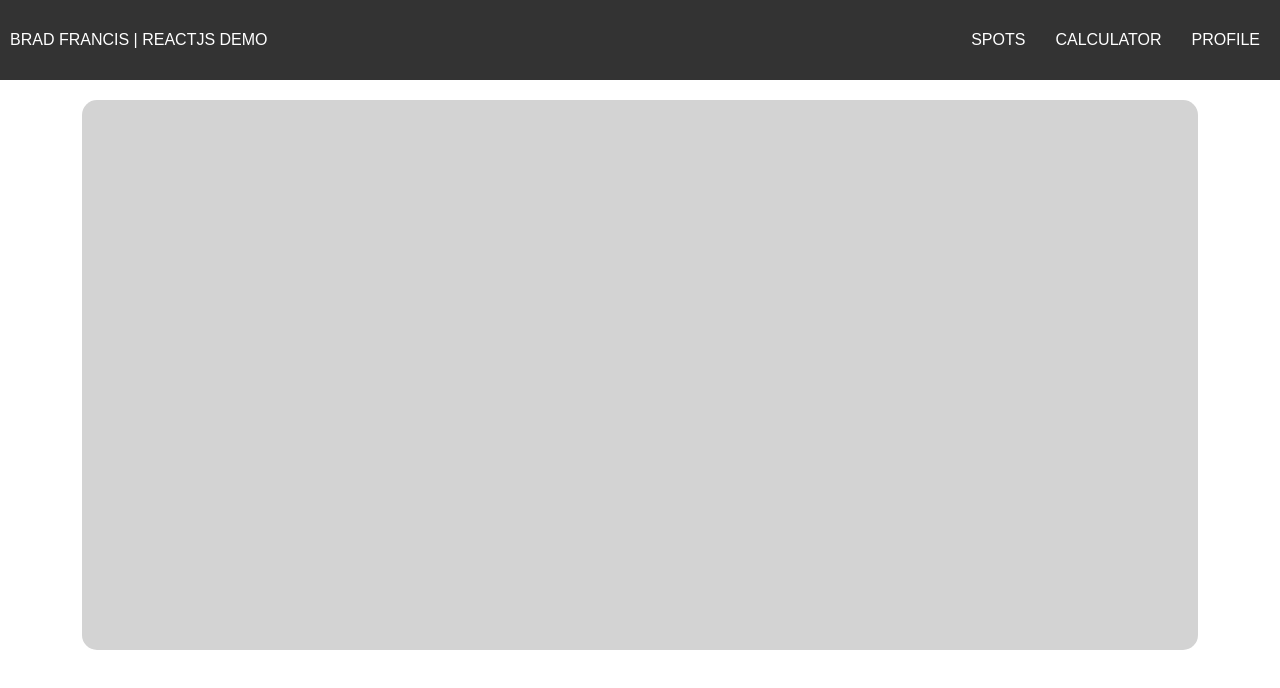
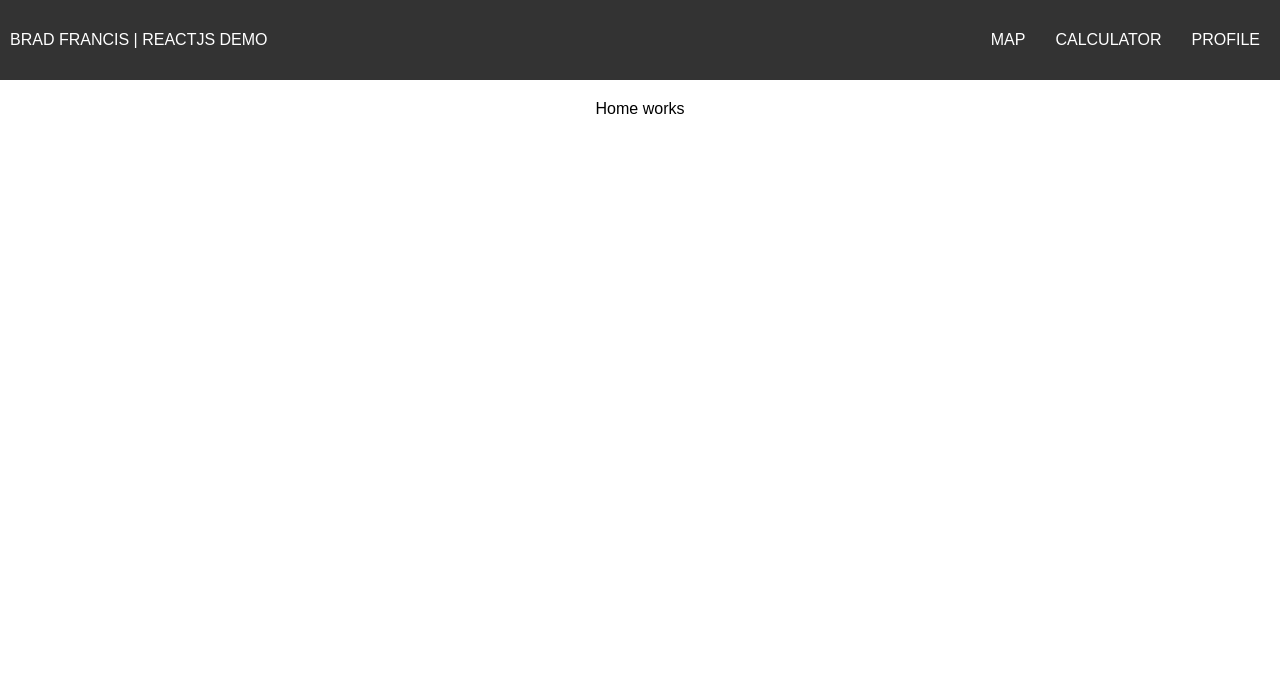
Before and after one commit to francisb1996/react-demo, a React (Create React App) app in the folder demo/: page / in a window 1280 px wide. Shown: the top 688 px of the page. Built offline with nearby package versions, Linux system fonts and the light colour scheme.

Commit message:
basic routing

```diff
--- a/demo/src/App.js
+++ b/demo/src/App.js
@@ -1,7 +1,7 @@
 import React, { Component } from 'react';
 import './App.css';
-import {Map} from './map/Map.js';
 import {Nav} from './nav/Nav.js';
+import {Router} from './router/Router';
 
 class App extends Component {
   render() {
@@ -9,7 +9,7 @@ class App extends Component {
       <div className="App">
         <Nav />
         <div className="router-container">
-          <Map name="Demo" />
+          <Router />
         </div>
       </div>
     );
--- /dev/null
+++ b/demo/src/home/Home.js
@@ -0,0 +1,9 @@
+import React, {Component} from 'react';
+
+export class Home extends Component {
+    render() {
+        return (
+            <div>Home works</div>
+        )
+    }
+}
--- a/demo/src/index.js
+++ b/demo/src/index.js
@@ -3,6 +3,10 @@ import ReactDOM from 'react-dom';
 import './index.css';
 import App from './App';
 import registerServiceWorker from './registerServiceWorker';
+import {BrowserRouter} from 'react-router-dom';
 
-ReactDOM.render(<App />, document.getElementById('root'));
+ReactDOM.render(
+    <BrowserRouter>
+        <App />
+    </BrowserRouter>, document.getElementById('root'));
 registerServiceWorker();
--- a/demo/src/nav/Nav.js
+++ b/demo/src/nav/Nav.js
@@ -1,4 +1,5 @@
 import React, {Component} from 'react';
+import {Link} from 'react-router-dom';
 import './Nav.css';
 
 export class Nav extends Component {
@@ -6,7 +7,7 @@ export class Nav extends Component {
     constructor(props) {
         super(props);
         this.state = {
-            pages: ['Spots', 'Calculator', 'Profile']
+            pages: ['Map', 'Calculator', 'Profile']
         }
     }
 
@@ -15,7 +16,7 @@ export class Nav extends Component {
             <div className="nav">
                 <div className="title">BRAD FRANCIS | REACTJS DEMO</div>
                 <div className="spacer" />
-                {this.state.pages.map(page => <button key={page} className="nav-btn">{page}</button>)}
+                {this.state.pages.map(page => <Link to={"/" + page.toLowerCase()} style={{ textDecoration: 'none' }}><button key={page} className="nav-btn">{page}</button></Link>)}
             </div>
         )
     }
--- /dev/null
+++ b/demo/src/router/Router.js
@@ -0,0 +1,18 @@
+import React from 'react';
+import { Switch, Route } from 'react-router-dom';
+import {Home} from '../home/Home';
+import {Map} from '../map/Map';
+
+// The Main component renders one of the three provided
+// Routes (provided that one matches). Both the /roster
+// and /schedule routes will match any pathname that starts
+// with /roster or /schedule. The / route will only match
+// when the pathname is exactly the string "/"
+export const Router = () => (
+    <main>
+        <Switch>
+            <Route exact path='/' component={Home}/>
+            <Route path='/map' component={Map}/>
+        </Switch>
+    </main>
+);
```
Also changed, not shown: 1 other file (tests, documents, lock files or other folders).
